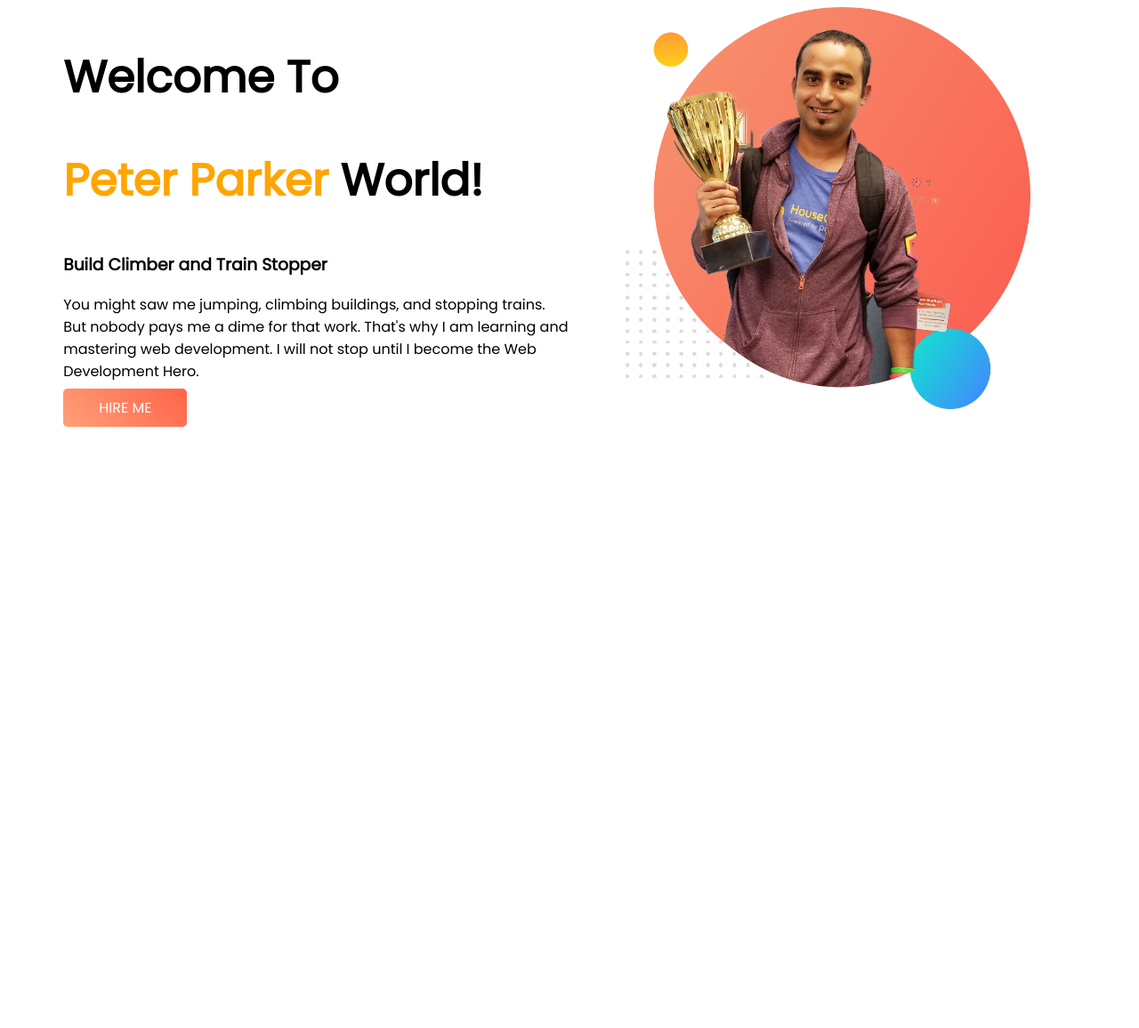
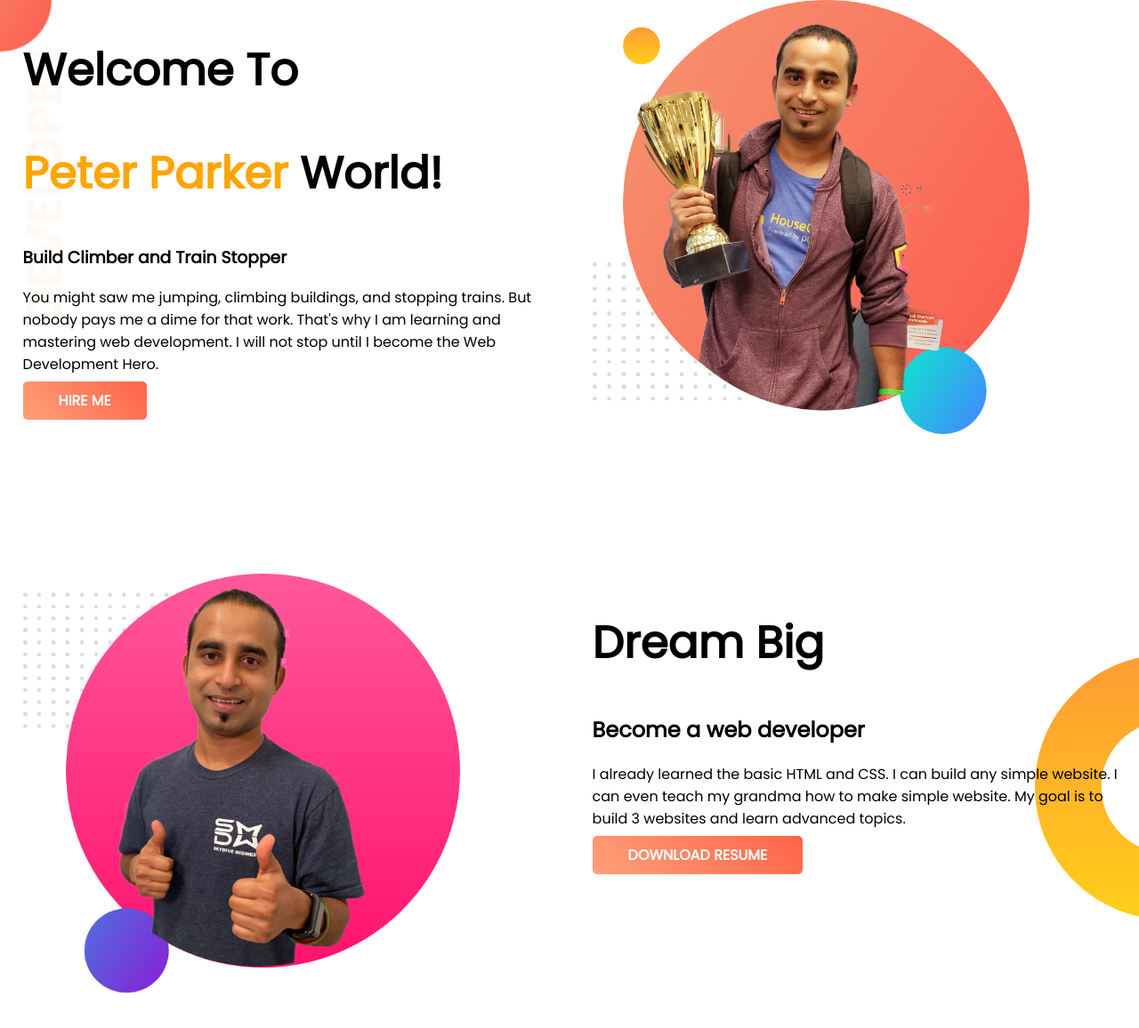
Before and after one commit to towkir-turtle/developer-portfolio, a plain HTML site: page index.html in a window 1280 px wide. Shown: the whole page at 89% size. Before the commit the page ends 800 px from the top, so only its background shows below. Drawn offline with Linux system fonts and the light colour scheme.

Commit message:
dream area added

```diff
--- a/index.html
+++ b/index.html
@@ -11,7 +11,7 @@
     <link rel="stylesheet" href="style.css">
 </head>
 <body>
-    <section>
+    <section class="top-banner">
         <div class="half-width">
             <h1>Welcome To</h1>
             <h1><span class="orange-color">Peter Parker</span> World!</h1>
@@ -23,5 +23,16 @@
             <img src="images/jhankar.png" alt="">
         </div>
     </section>
+    <section class="dream-area">
+        <div class="half-width">
+            <img src="images/jhankar2.png" alt="">
+        </div>
+        <div class="half-width">
+            <h1>Dream Big</h1>
+            <h2>Become a web developer</h2>
+            <p>I already learned the basic HTML and CSS. I can build any simple website. I can even teach my grandma how to make simple website. My goal is to build 3 websites and learn advanced topics.</p>
+            <a class="link-button" target="_blank"href="https:/www.google.com">DOWNLOAD RESUME</a>
+        </div>
+    </section>
 </body>
 </html>
--- a/style.css
+++ b/style.css
@@ -1,5 +1,6 @@
 body {
   font-family: "Poppins", sans-serif;
+  margin: 0;
 }
 h1 {
   font-size: 50px;
@@ -9,10 +10,11 @@ h1 {
 }
 section {
   display: flex;
+  margin-bottom: 150px;
 }
 .half-width {
   width: 50%;
-  padding-left: 5%;
+  padding-left: 2%;
 }
 .half-width img {
   width: 80%;
@@ -20,8 +22,17 @@ section {
 .link-button {
   text-decoration: none;
   color: white;
-  font-wight: 700;
+  font-weight: 700;
   padding: 10px 40px;
   border-radius: 5px;
   background-image: linear-gradient(45deg, lightsalmon, tomato);
 }
+.top-banner {
+  background-image: url(images/top-banner.png);
+  background-repeat: no-repeat;
+}
+.dream-area {
+  background-image: url(images/dream-bg.png);
+  background-repeat: no-repeat;
+  background-position: right;
+}
```
